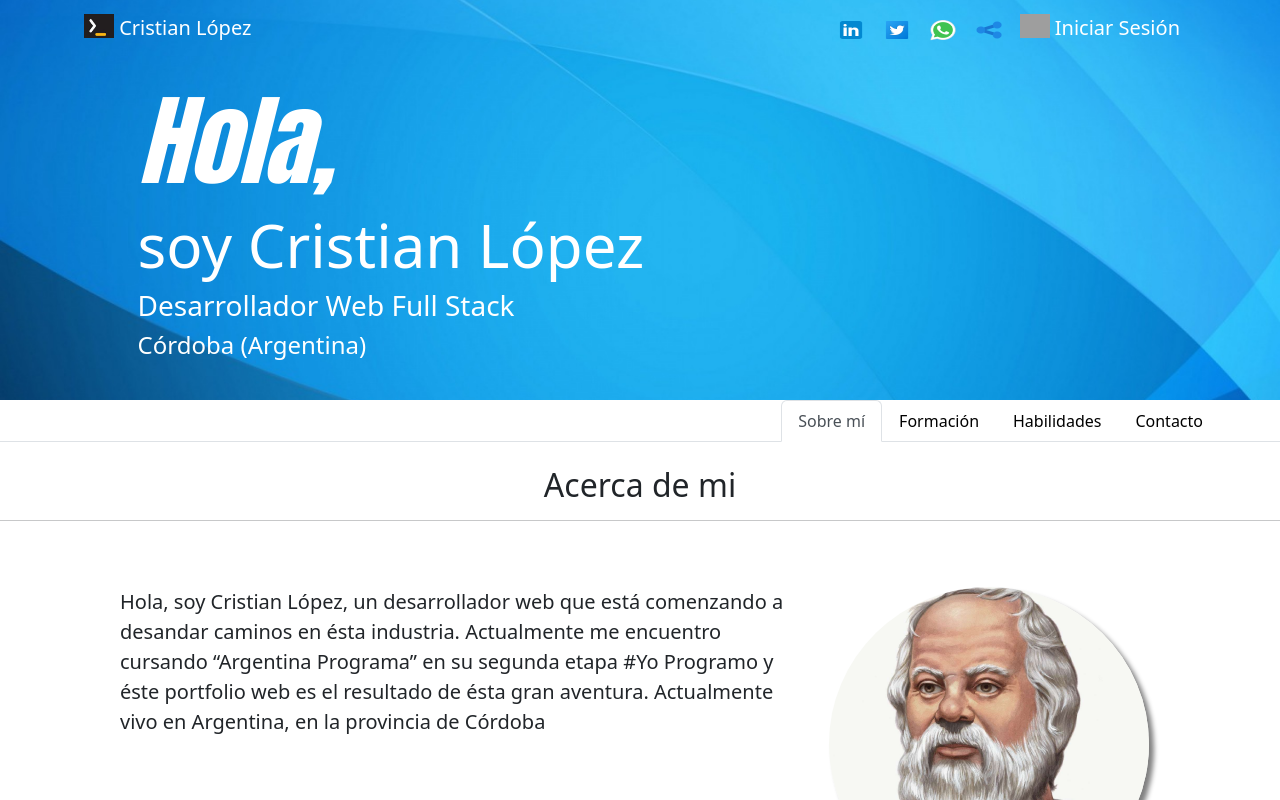
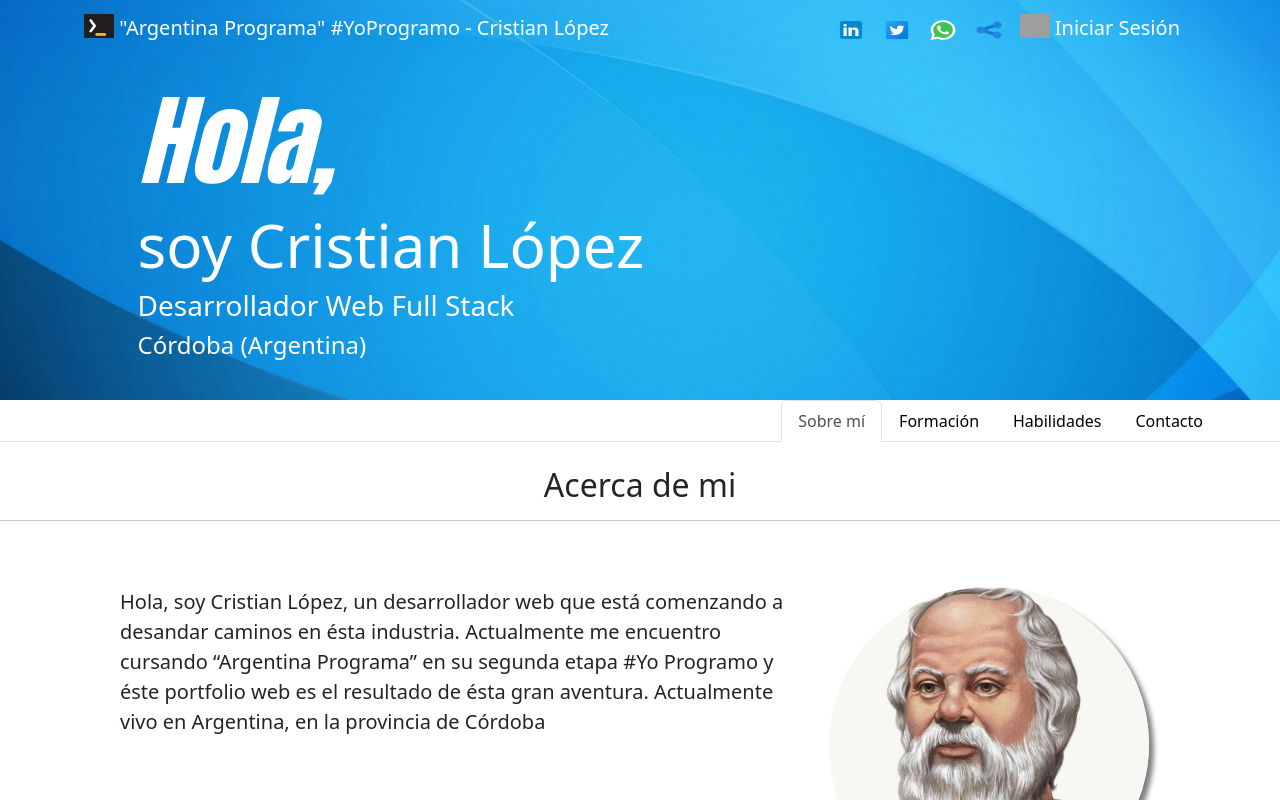
Before and after one commit to Kronomio/ProyectoFinal_CristianLopez, an Angular app in the folder ProyectoFinal_CristianLopez/: page / in a window 1280 px wide. Shown: the top 800 px of the page. Built offline with nearby package versions, Linux system fonts and the light colour scheme; grey boxes are pictures that could not be loaded; a small style sheet from the web is missing.

Commit message:
Modificacion de título principal

```diff
--- a/ProyectoFinal_CristianLopez/src/app/componentes/navbar/navbar.component.html
+++ b/ProyectoFinal_CristianLopez/src/app/componentes/navbar/navbar.component.html
@@ -3,7 +3,7 @@
       <div class="container-fluid">
           <a class="navbar-brand" href="#">
               <img src="\assets\LogoArgentinaPrograma.png" width="30" height="24" class="d-inline-block align-text-top">
-              Cristian López
+              "Argentina Programa" #YoProgramo - Cristian López
             </a>
 
         <button class="navbar-toggler" type="button" data-bs-toggle="collapse" data-bs-target="#navbarNav" aria-controls="navbarNav" aria-expanded="false" aria-label="Toggle navigation">
```
Also changed, not shown: 1 other file (tests, documents, lock files or other folders).
